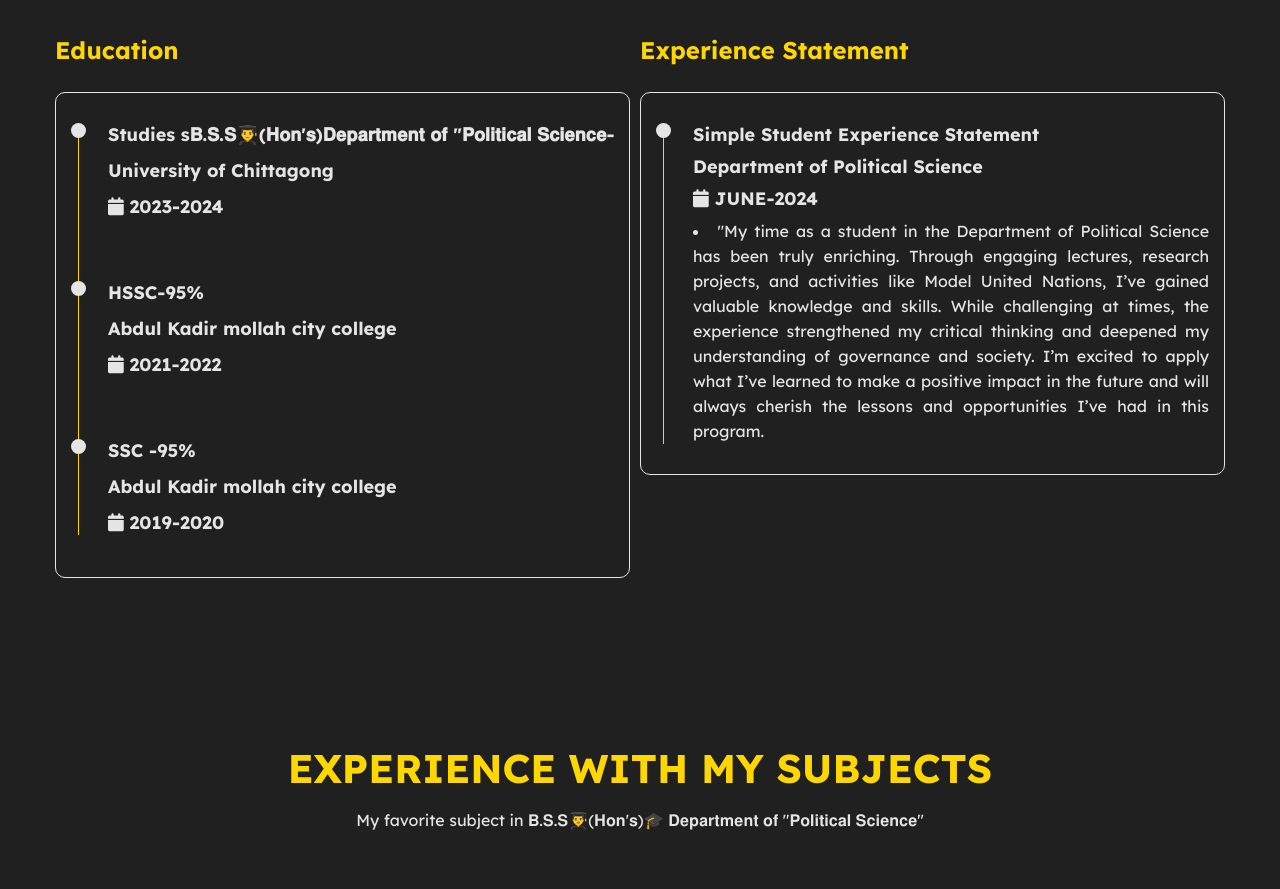
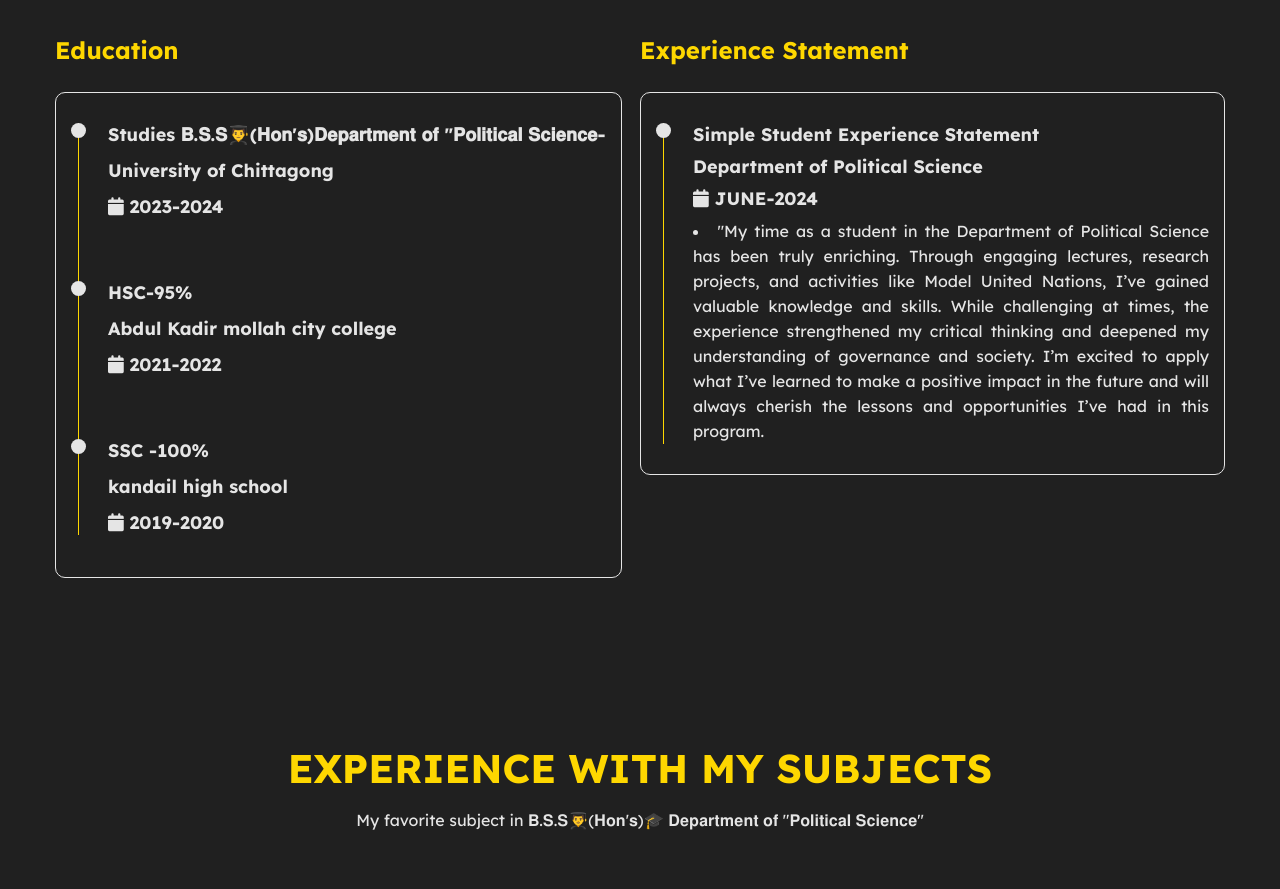
Before and after one commit to arifulislam19950/Reafatul-Alam-Rabbi-portfolio-website, a plain HTML site: page index.html in a window 1280 px wide. Shown: the part 1020-1909 px from the top of the page. Drawn offline with nearby package versions, Linux system fonts and the light colour scheme.

Commit message:
Add files via upload

```diff
--- a/index.html
+++ b/index.html
@@ -104,7 +104,7 @@
                                 <div class="timeline-item">
                                     <div class="circle-dot"></div>
                                     <h3 class="timeline-title">
-                                        Studies s𝐁.𝐒.𝐒👨‍🎓(𝐇𝐨𝐧'𝐬)𝐃𝐞𝐩𝐚𝐫𝐭𝐦𝐞𝐧𝐭 𝐨𝐟 "𝐏𝐨𝐥𝐢𝐭𝐢𝐜𝐚𝐥 𝐒𝐜𝐢𝐞𝐧𝐜𝐞-
+                                        Studies 𝐁.𝐒.𝐒👨‍🎓(𝐇𝐨𝐧'𝐬)𝐃𝐞𝐩𝐚𝐫𝐭𝐦𝐞𝐧𝐭 𝐨𝐟 "𝐏𝐨𝐥𝐢𝐭𝐢𝐜𝐚𝐥 𝐒𝐜𝐢𝐞𝐧𝐜𝐞-
                                     </h3>
                                     <h4 class="timeline-title"> University of Chittagong</h4>
                                     <h4 class="timeline-title">
@@ -114,7 +114,7 @@
                                 <!-- Timeline-item -->
                                 <div class="timeline-item">
                                     <div class="circle-dot"></div>
-                                    <h3 class="timeline-title">HSSC-95%</h3>
+                                    <h3 class="timeline-title">HSC-95%</h3>
                                     <h4 class="timeline-title"> Abdul Kadir mollah city college </h4>
                                     <h4 class="timeline-title">
                                         <i class="fa fa-calendar"></i> 2021-2022
@@ -124,9 +124,9 @@
                                 <div class="timeline-item">
                                     <div class="circle-dot"></div>
                                     <h3 class="timeline-title">
-                                        SSC -95%
+                                        SSC -100%
                                     </h3>
-                                    <h4 class="timeline-title">Abdul Kadir mollah city college  </h4>
+                                    <h4 class="timeline-title">kandail high school  </h4>
                                     <h4 class="timeline-title">
                                         <i class="fa fa-calendar"></i> 2019-2020
                                     </h4>
```
